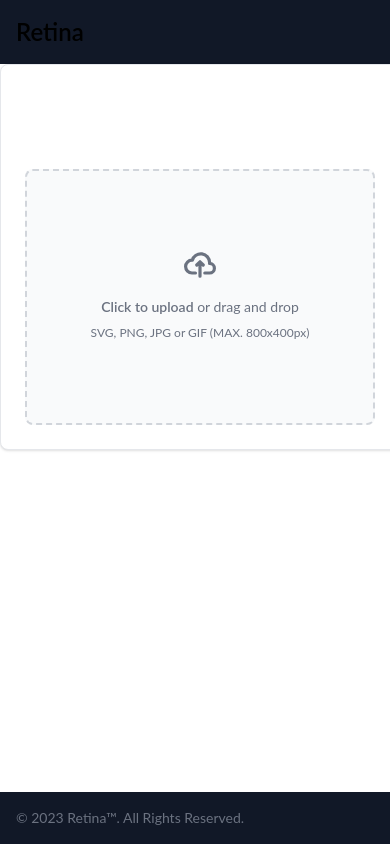
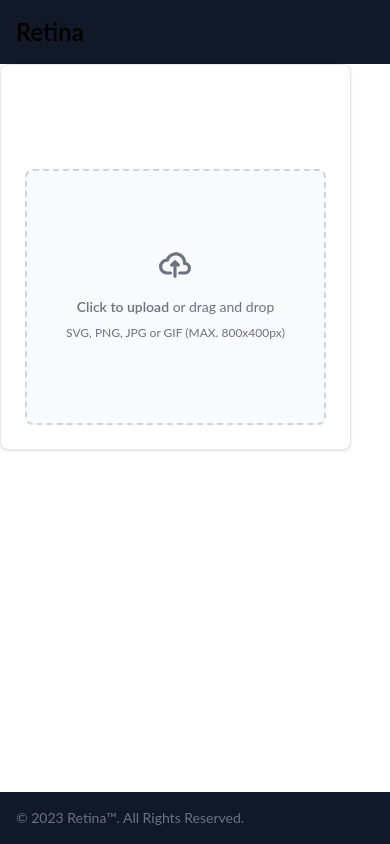
Before and after one commit to ch4mi2/ProjectSPM, a React (Vite) app in the folder client/: page /glaucoma in a window 390 px wide. Built offline with nearby package versions, Linux system fonts and the light colour scheme.

Commit message:
fix: styles

```diff
--- a/client/src/App.jsx
+++ b/client/src/App.jsx
@@ -4,7 +4,7 @@ import AppRoutes from './routes/app-routes';
 
 function App() {
   return (
-    <div className="flex flex-col h-screen">
+    <div className="flex flex-col min-h-[100vh]">
       <Header />
       <AppRoutes />
       <Footer />
--- a/client/src/components/Glaucoma/GlaucomaUpload.jsx
+++ b/client/src/components/Glaucoma/GlaucomaUpload.jsx
@@ -26,7 +26,7 @@ const GlaucomaUpload = ({ result }) => {
     }
   };
   return (
-    <div className=" p-6 bg-white border border-gray-200 rounded-lg shadow dark:bg-gray-800 dark:border-gray-700 lg:w-[500px] w-[400px]">
+    <div className=" p-6 bg-white border border-gray-200 rounded-lg shadow dark:bg-gray-800 dark:border-gray-700 lg:w-[500px] md:w-[400px] w-[90vw]">
       <h4 className="mb-12 text-2xl font-semibold text-white flex justify-center">
         Glaucoma detection
       </h4>
--- a/client/src/routes/app-routes.jsx
+++ b/client/src/routes/app-routes.jsx
@@ -7,7 +7,7 @@ import DiabeticRetinopathy from '../pages/DiabeticRetinopathy';
 
 const AppRoutes = () => {
   return (
-    <div className="h-full">
+    <div className="flex-1">
       <Router>
         <Routes>
           {/* Public Routes */}
```
